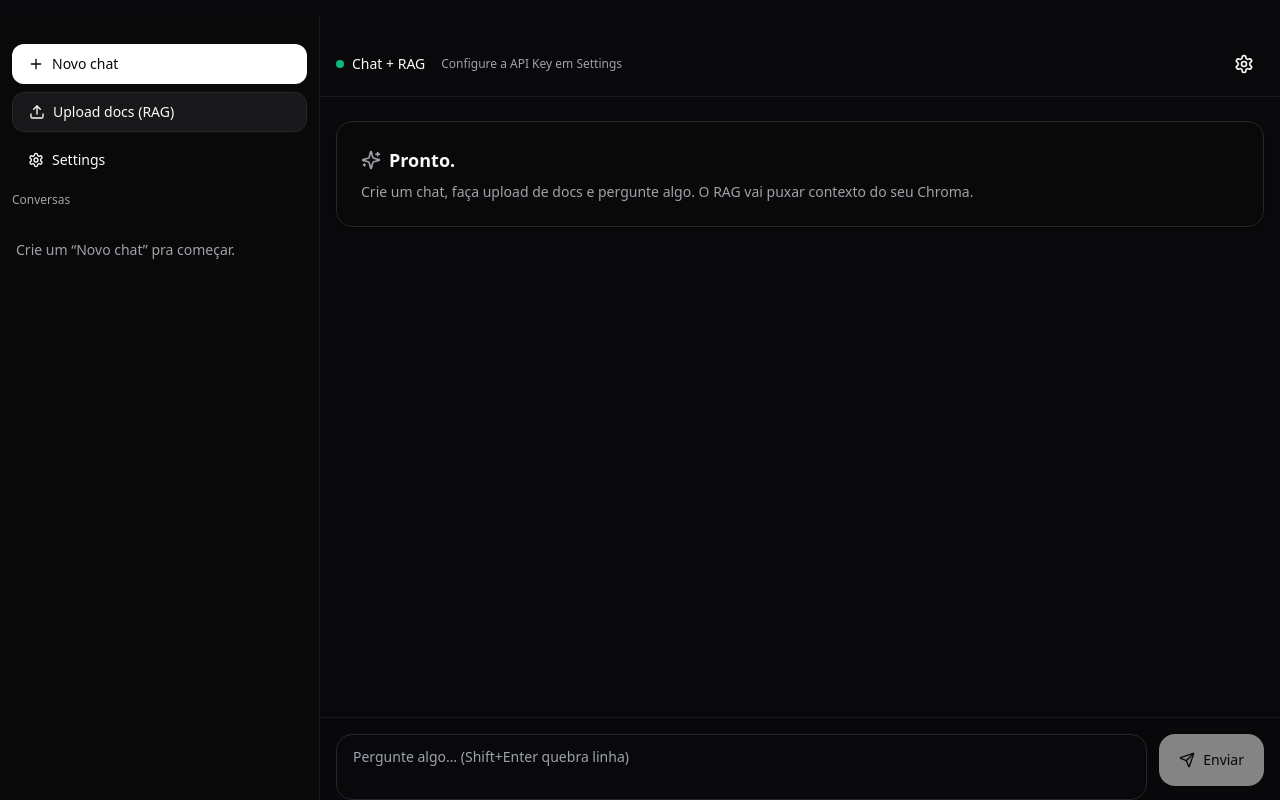
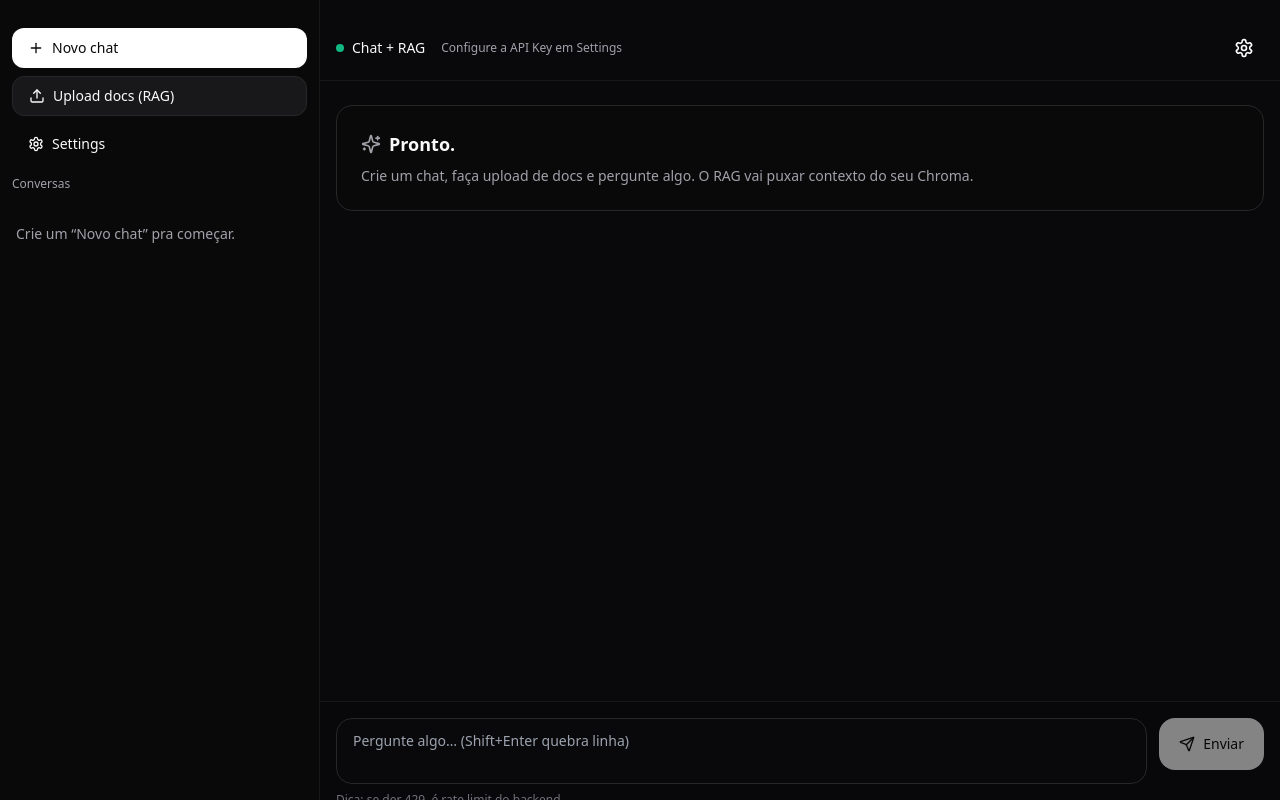
Before and after one commit to Godnelson/rag-monorepo, a Next.js app in the folder apps/web/: page / in a window 1280 px wide. Built offline with nearby package versions, Linux system fonts and the light colour scheme.

Commit message:
Revert "padding top para corrigir estilo"
This reverts commit d2c1654b2f08847582d1f2ea91c0747059ba7d31.

```diff
--- a/apps/web/src/components/app-shell.tsx
+++ b/apps/web/src/components/app-shell.tsx
@@ -16,7 +16,7 @@ export function AppShell({ children }: { children: ReactNode }) {
   }, []);
 
   return (
-    <div className="h-screen w-screen overflow-hidden pt-4">
+    <div className="h-screen w-screen overflow-hidden">
       <div className="flex h-full">
         <ConversationsSidebar onOpenSettings={() => setOpenSettings(true)} />
 
```
